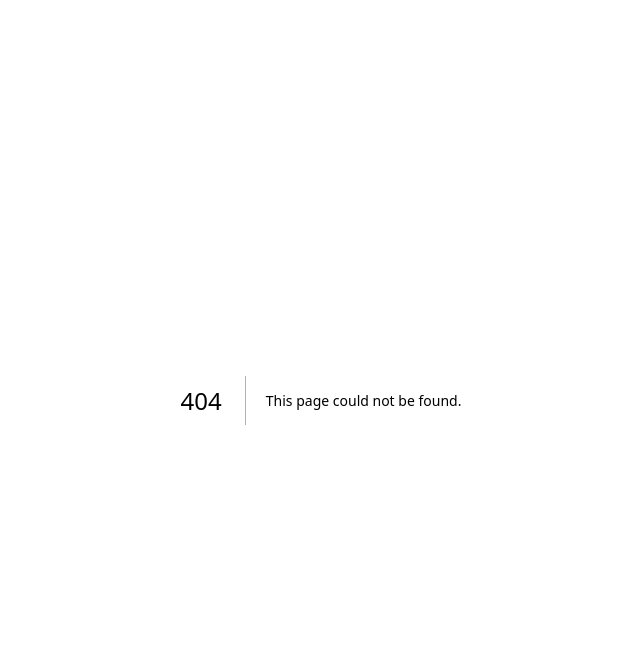
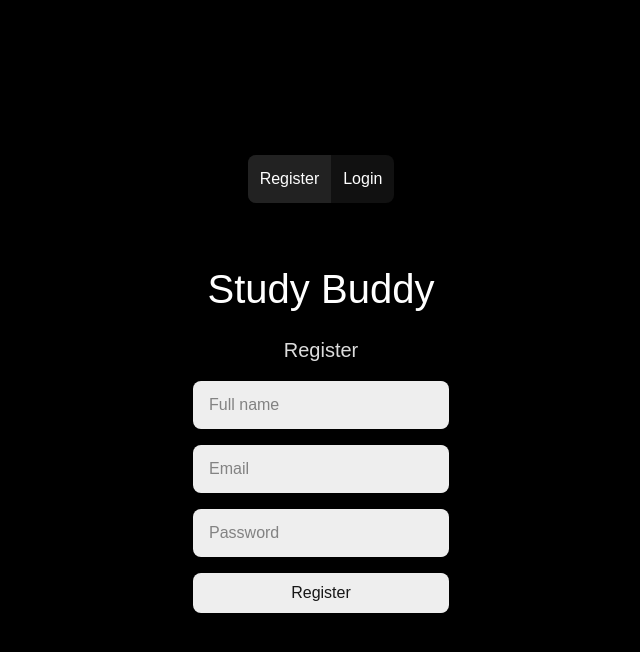
Before and after one commit to ssashimii/study-web-app, a Next.js app: page /register in a window 1280 px wide. Before the commit this address had no page. Shown: the top 652 px of the page, without its empty margins (319-959 px from the left). Built offline with nearby package versions, Linux system fonts and the light colour scheme.

Commit message:
Create page.tsx

```diff
--- /dev/null
+++ b/app/register/page.tsx
@@ -0,0 +1,74 @@
+// app/register/page.tsx
+'use client'
+
+import { useState } from 'react'
+import RegisterForm from '../components/Auth/RegisterForm'
+import LoginForm from '../components/Auth/LoginForm'
+
+export default function AuthPage() {
+  const [mode, setMode] = useState<'register' | 'login'>('register')
+
+  return (
+    <div className="pageWrapper">
+      <div className="tabContainer">
+        <button
+          className={mode === 'register' ? 'activeTab' : 'tab'}
+          onClick={() => setMode('register')}
+        >
+          Register
+        </button>
+        <button
+          className={mode === 'login' ? 'activeTab' : 'tab'}
+          onClick={() => setMode('login')}
+        >
+          Login
+        </button>
+      </div>
+
+      <div className="formContainer">
+        {mode === 'register' ? <RegisterForm /> : <LoginForm />}
+      </div>
+
+      <style jsx global>{`
+        html, body, #__next {
+          height: 100%;
+          margin: 0;
+        }
+        .pageWrapper {
+          background: #000;
+          display: flex;
+          flex-direction: column;
+          align-items: center;
+          justify-content: center;
+          height: 100%;
+          padding: 1rem;
+        }
+        .tabContainer {
+          display: flex;
+          margin-bottom: 1.5rem;
+          background: #111;
+          border-radius: 0.5rem;
+          overflow: hidden;
+        }
+        .tab, .activeTab {
+          flex: 1;
+          padding: 0.75rem;
+          font-size: 1rem;
+          color: #fff;
+          background: transparent;
+          border: none;
+          cursor: pointer;
+          transition: background 0.2s;
+        }
+        .activeTab {
+          background: #222;
+        }
+        .formContainer {
+          /* ensures forms stay same width */
+          width: 100%;
+          max-width: 320px;
+        }
+      `}</style>
+    </div>
+  )
+}
```
